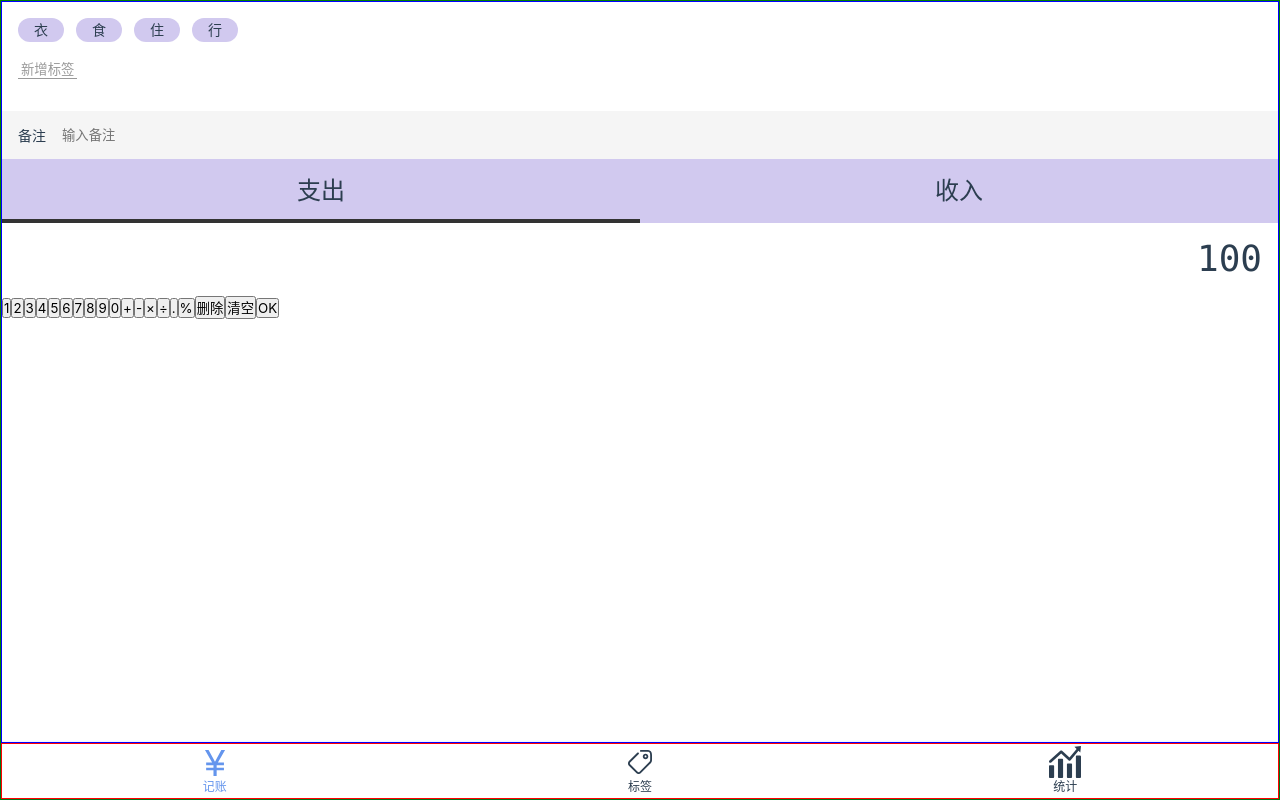
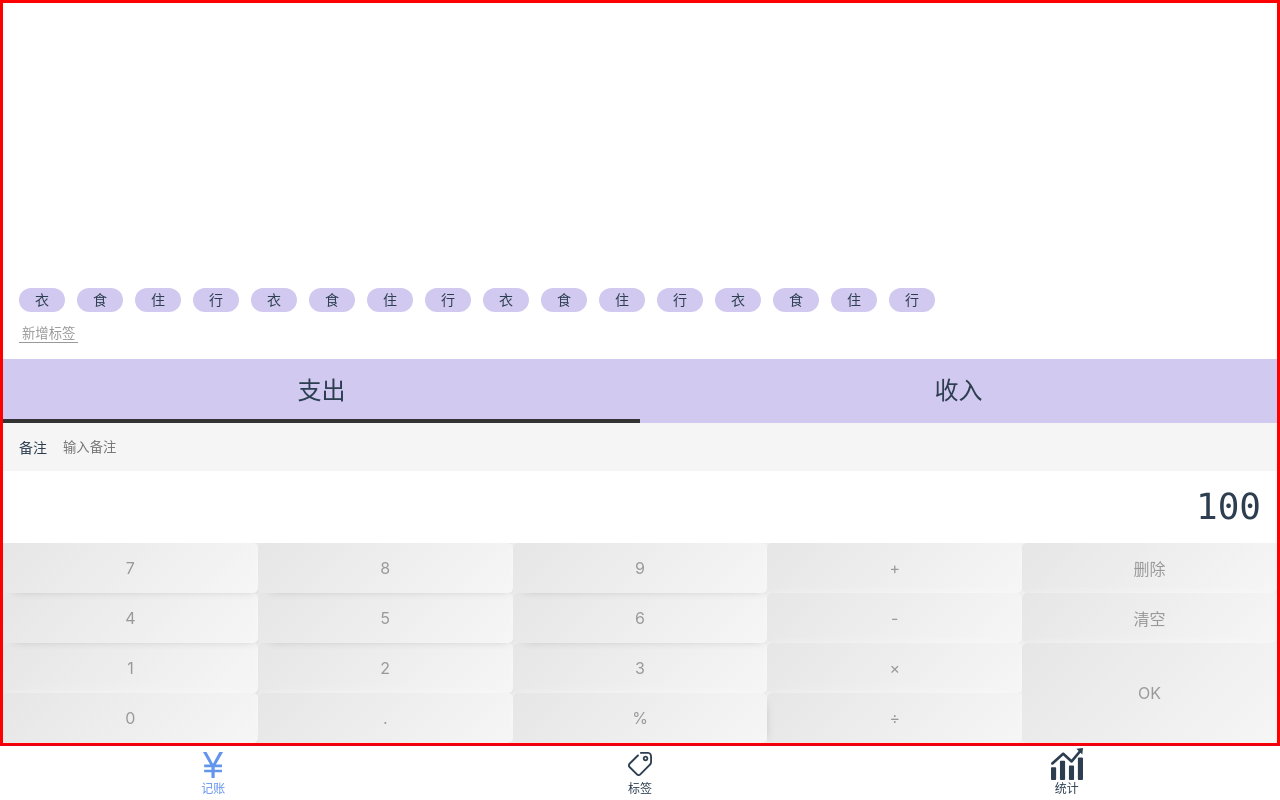
Before and after one commit to icebergyu/bookkeeping, a Vue app: page /labels#/money in a window 1280 px wide. Built offline with nearby package versions, Linux system fonts and the light colour scheme.

Commit message:
feat:number-pad样式

```diff
--- a/src/components/Layout.vue
+++ b/src/components/Layout.vue
@@ -1,24 +1,24 @@
 <template>
-  <div class="nav-wrapper">
-    <div class="content">
-      <slot></slot>
+  <div class="layout-wrapper">
+    <div class="content" :class=" classPrefix && `${classPrefix}-content`">
+      <slot />
     </div>
     <Nav />
   </div>
 </template>
 
 <script>
-export default {};
+export default {
+  props: ["classPrefix"],
+};
 </script>
 
 <style lang="scss" scoped>
-.nav-wrapper {
-  border: 1px solid green;
+.layout-wrapper {
   display: flex;
   flex-direction: column;
   height: 100vh;
   .content {
-    border: 1px solid blue;
     overflow: auto;
     flex-grow: 1;
   }
--- a/src/components/Nav.vue
+++ b/src/components/Nav.vue
@@ -23,7 +23,6 @@ nav {
   box-shadow: 0 0 3px rgba(0, 0, 255, 0.25);
   flex-direction: row;
   font-size: 12px;
-  border: 1px solid red;
   > .item {
     padding: 2px 0;
     width: 33.333333%;
--- a/src/views/Money.vue
+++ b/src/views/Money.vue
@@ -1,15 +1,28 @@
 <template>
   <div>
-    <Layout>
-      <div class="tags">
-        <ul class="current">
-          <li>衣</li>
-          <li>食</li>
-          <li>住</li>
-          <li>行</li>
-        </ul>
-        <div class="new">
-          <button>新增标签</button>
+    <Layout class-prefix="layout">
+      <div class="numberPad">
+        <div class="output">100</div>
+        <div class="buttons">
+          <button style="grid-area: num-1">1</button>
+          <button style="grid-area: num-2">2</button>
+          <button style="grid-area: num-3">3</button>
+          <button style="grid-area: num-4">4</button>
+          <button style="grid-area: num-5">5</button>
+          <button style="grid-area: num-6">6</button>
+          <button style="grid-area: num-7">7</button>
+          <button style="grid-area: num-8">8</button>
+          <button style="grid-area: num-9">9</button>
+          <button style="grid-area: num-0">0</button>
+          <button style="grid-area: add">+</button>
+          <button style="grid-area: subtract">-</button>
+          <button style="grid-area: multipy">×</button>
+          <button style="grid-area: divide">÷</button>
+          <button style="grid-area: dot">.</button>
+          <button style="grid-area: percent">%</button>
+          <button style="grid-area: delete">删除</button>
+          <button style="grid-area: clear">清空</button>
+          <button style="grid-area: ok">OK</button>
         </div>
       </div>
       <div>
@@ -24,29 +37,28 @@
           <li>收入</li>
         </ul>
       </div>
-      <div class="numberPad">
-        <div class="output">100</div>
-        <div class="buttons">
-          <button>1</button>
-          <button>2</button>
-          <button>3</button>
-          <button>4</button>
-          <button>5</button>
-          <button>6</button>
-          <button>7</button>
-          <button>8</button>
-          <button>9</button>
-          <button>0</button>
-          <button style="grid-area: add" @click="append('+')">+</button>
-          <button style="grid-area: subtract" @click="append('-')">-</button>
-          <button style="grid-area: multipy" @click="append('×')">×</button>
-          <button style="grid-area: divide" @click="append('÷')">÷</button>
-          <button>.</button>
-          <button>%</button>
-          <button>删除</button>
-          <button>清空</button>
-          <button>OK</button>
+      <div class="tags">
+        <div class="new">
+          <button>新增标签</button>
         </div>
+        <ul class="current">
+          <li>衣</li>
+          <li>食</li>
+          <li>住</li>
+          <li>行</li>
+          <li>衣</li>
+          <li>食</li>
+          <li>住</li>
+          <li>行</li>
+          <li>衣</li>
+          <li>食</li>
+          <li>住</li>
+          <li>行</li>
+          <li>衣</li>
+          <li>食</li>
+          <li>住</li>
+          <li>行</li>
+        </ul>
       </div>
     </Layout>
   </div>
@@ -55,14 +67,25 @@
 <script>
 export default {};
 </script>
+<style lang="scss">
+.layout-content {
+  border: 3px solid red;
+  display: flex;
+  flex-direction: column-reverse;
+}
+</style>
 <style lang="scss" scoped>
 @import "~@/assets/style/reset.scss";
 @import "~@/assets/style/helper.scss";
 .tags {
   font-size: 14px;
   padding: 16px;
+  flex-grow: 1;
+  display: flex;
+  flex-direction: column-reverse;
   > .current {
     display: flex;
+    flex-wrap: wrap;
     > li {
       $h: 24px;
       height: $h;
@@ -71,10 +94,11 @@ export default {};
       background-color: #d1c9ef;
       padding: 0 16px;
       margin-right: 12px;
+      margin-top: 4px;
     }
   }
   > .new {
-    padding: 16px 0;
+    padding-top: 10px;
     button {
       background-color: transparent;
       border: none;
@@ -132,6 +156,41 @@ export default {};
     text-align: right;
   }
   .buttons {
+    display: grid;
+    grid-template-areas:
+      "num-7 num-8 num-9 add delete"
+      "num-4 num-5 num-6 subtract clear"
+      "num-1 num-2 num-3 multipy ok"
+      "num-0 dot percent divide ok";
+    grid-template-columns: repeat(5, 1fr);
+    grid-template-rows: repeat(4, 50px);
+    background: linear-gradient(
+      135deg,
+      rgba(230, 230, 230, 1) 0%,
+      rgba(246, 246, 246, 1) 100%
+    );
+    button {
+      margin: 0;
+      padding: 0;
+      border: 0;
+      display: block;
+      outline: none;
+      border-radius: 5px;
+      font-size: 16px;
+      font-weight: normal;
+      color: #999;
+      background: linear-gradient(
+        135deg,
+        rgba(230, 230, 230, 1) 0%,
+        rgba(246, 246, 246, 1) 100%
+      );
+      box-shadow: -4px -4px 10px -8px rgba(255, 255, 255, 1),
+        4px 4px 10px -8px rgba(0, 0, 0, 0.3);
+    }
+    button:active {
+      box-shadow: -4px -4px 10px -8px rgba(255, 255, 255, 1) inset,
+        4px 4px 10px -8px rgba(0, 0, 0, 0.3) inset;
+    }
   }
 }
 </style>
```
